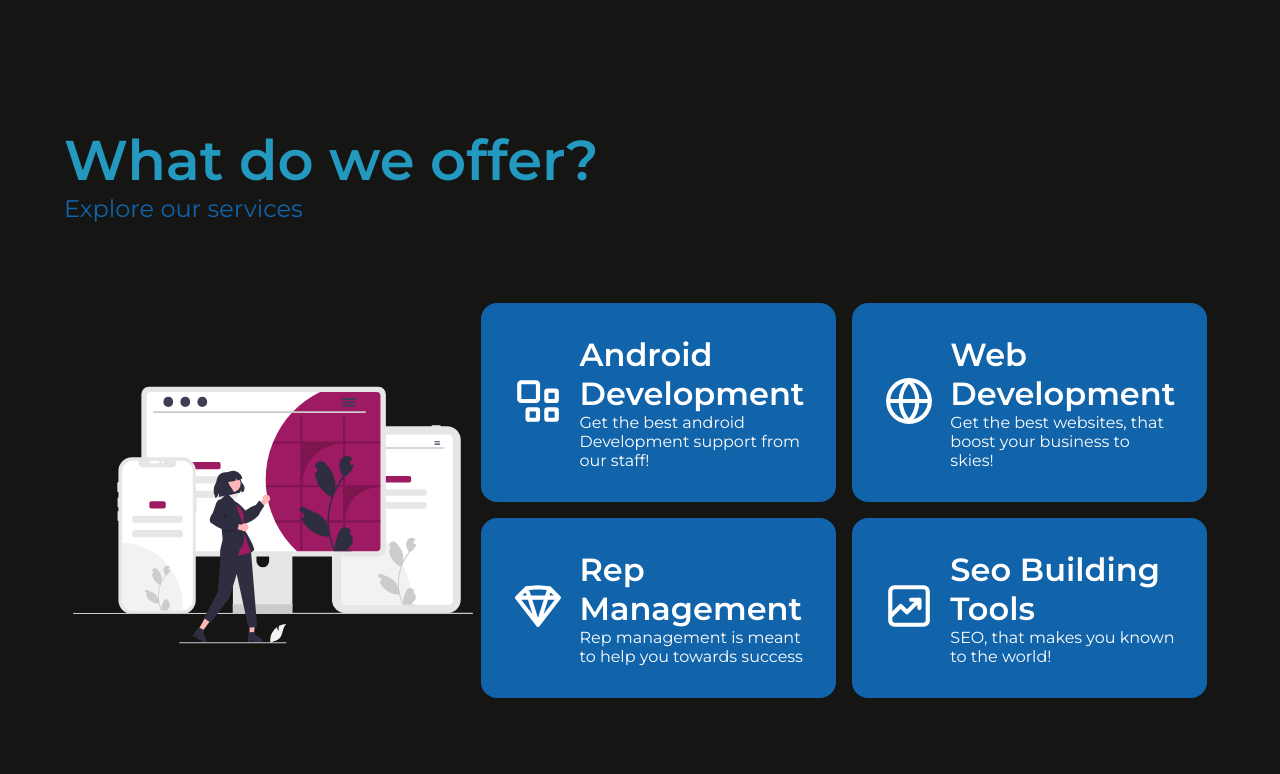
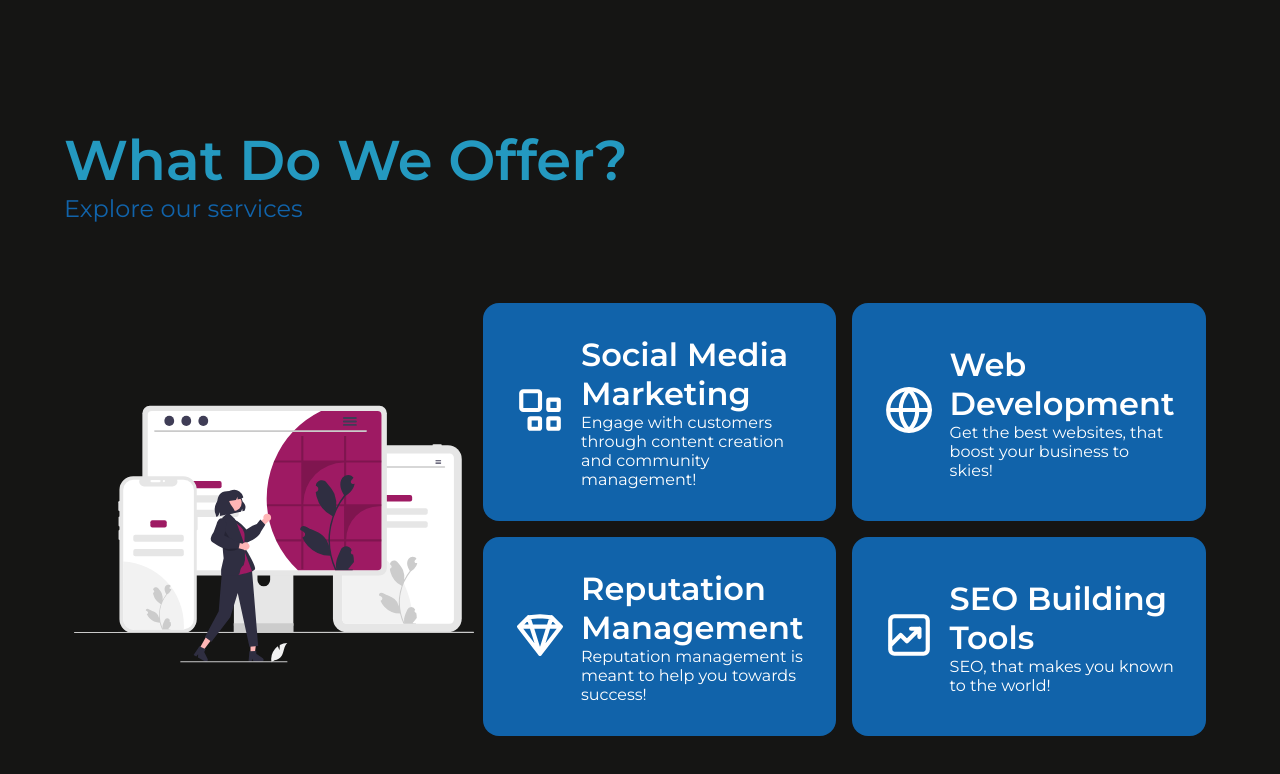
Before and after one commit to Rav1639/gridReputation, a Next.js app: page / in a window 1280 px wide. Shown: the part 1784-2558 px from the top of the page. Built offline with nearby package versions, Linux system fonts and the light colour scheme.

Commit message:
Update index.jsx

```diff
--- a/pages/index.jsx
+++ b/pages/index.jsx
@@ -117,8 +117,8 @@ export default function Home() {
               <div>
                 <Marquee gradientWidth={0} id={s.mar} speed="40">
                   <div className={s.marEle}>Android Development |</div>
-                  <div className={s.marEle}>Online Rep Management | </div>
-                  <div className={s.marEle}>Seo Building |</div>
+                  <div className={s.marEle}>Online Reputation Management | </div>
+                  <div className={s.marEle}>SEO Building |</div>
                   <div className={s.marEle}>Content Writing |</div>
                 </Marquee>
               </div>
@@ -136,7 +136,7 @@ export default function Home() {
           <section id="who">
             <div id={s.who}>
               <div id={s.servicesHead}>
-                Why us?
+                Why Us?
                 <div id={s.serviveSub}>Because we offer:</div>
               </div>
               <div id={s.whoBack}>
@@ -195,7 +195,7 @@ export default function Home() {
           </section>
           <section id={s.services}>
             <div id={s.servicesHead}>
-              What do we offer?
+              What Do We Offer?
               <div id={s.serviveSub}>Explore our services</div>
             </div>
             <div id={s.servicesback}>
@@ -215,10 +215,10 @@ export default function Home() {
                     </div>
                     <div className={s.serviceCardText}>
                       <div className={s.serviceCardHeading}>
-                        Android Development
+                        Social Media Marketing
                       </div>
                       <div className={s.serviceCardDetails}>
-                        Get the best android Development support from our staff!
+                        Engage with customers through content creation and community management!
                       </div>
                     </div>
                   </div>
@@ -247,9 +247,9 @@ export default function Home() {
                       <Image src="/assets/rep.svg" width={50} height={50} />
                     </div>
                     <div className={s.serviceCardText}>
-                      <div className={s.serviceCardHeading}>Rep Management</div>
+                      <div className={s.serviceCardHeading}>Reputation Management</div>
                       <div className={s.serviceCardDetails}>
-                        Rep management is meant to help you towards success
+                        Reputation management is meant to help you towards success!
                       </div>
                     </div>
                   </div>
@@ -262,7 +262,7 @@ export default function Home() {
                     </div>
                     <div className={s.serviceCardText}>
                       <div className={s.serviceCardHeading}>
-                        Seo Building Tools
+                        SEO Building Tools
                       </div>
                       <div className={s.serviceCardDetails}>
                         SEO, that makes you known to the world!
```
